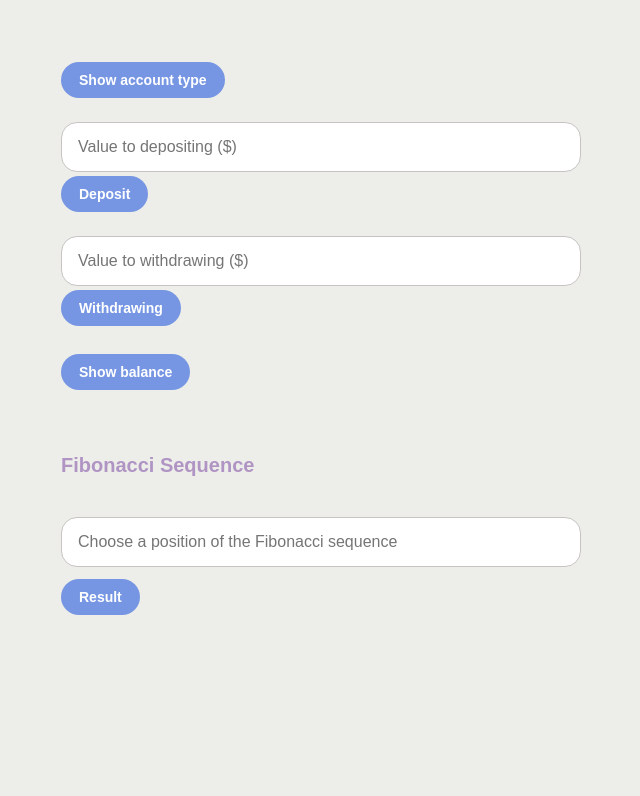
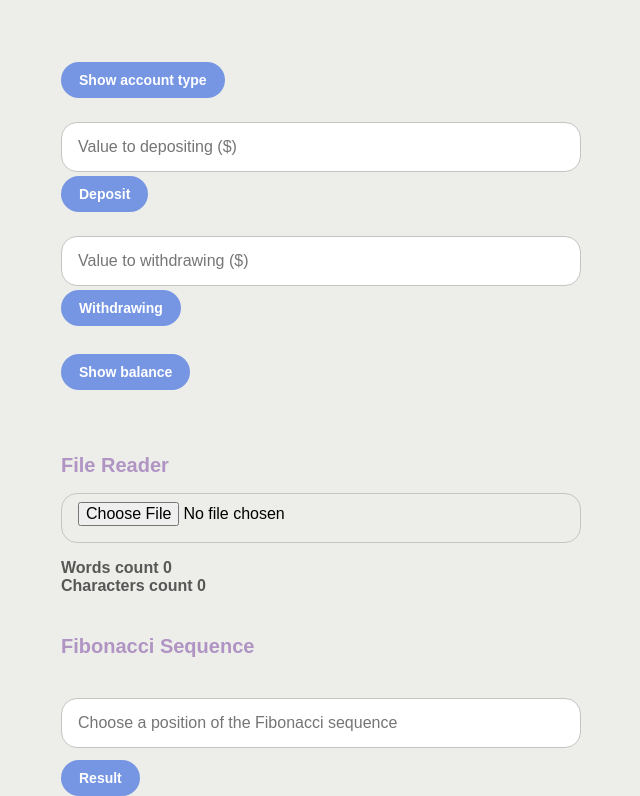
Before and after one commit to Augusto-DF/seletiveProcess, a React app: page / in a window 1280 px wide. Shown: the part 1705-2501 px from the top of the page, without its empty margins (319-959 px from the left). Before the commit the page ends 2320 px from the top, so only its background shows below. Built offline with nearby package versions, Linux system fonts and the light colour scheme.

Commit message:
feat: Add FileReaderComponent

```diff
--- a/package.json
+++ b/package.json
@@ -25,6 +25,7 @@
     "babel-loader": "^9.1.0",
     "css-loader": "^6.7.1",
     "file-loader": "^6.2.0",
+    "raw-loader": "^4.0.2",
     "style-loader": "^3.3.1",
     "webpack": "^5.74.0",
     "webpack-cli": "^4.10.0",
--- a/src/App.jsx
+++ b/src/App.jsx
@@ -7,6 +7,7 @@ import Factorial from "./components/Factorial";
 import Palindrome from "./components/Palindrome";
 import Fibonacci from "./components/Fibonacci";
 import Stack from "./components/Stack";
+import FileReader from "./components/File-reader";
 
 const App = () => {
   return (
@@ -21,6 +22,8 @@ const App = () => {
       <Stack />
       <TitleSection label="Bank Accounts" />
       <BankAccounts />
+      <TitleSection label="File Reader" />
+      <FileReader />
       <TitleSection label="Fibonacci Sequence" />
       <Fibonacci />
     </Container>
--- /dev/null
+++ b/src/components/File-reader/index.jsx
@@ -0,0 +1,57 @@
+import React, { useEffect, useState } from "react";
+import Input from "../Form/Input";
+import { Container } from "./styles";
+
+const FileReaderComponent = () => {
+  const [fileState, setFileState] = useState({
+    length: 0,
+    totalOfWords: 0,
+    totalOfCharacters: 0,
+  });
+
+  function readFile(event) {
+    const {
+      target: { files },
+    } = event;
+
+    const reader = new FileReader();
+    reader.readAsText(files[0]);
+
+    console.log("files[0]", files[0]);
+
+    reader.onloadend = () => {
+      setFileState((prevState) => ({
+        ...prevState,
+        fileName: files[0].name,
+        fileContant: reader.result,
+        length: files[0].size,
+      }));
+    };
+  }
+
+  useEffect(() => {
+    if (fileState.length) {
+      const { fileContant: contant } = fileState;
+      const numOfWords = contant.split(" ").length;
+      const numOfCharacters = contant.replace(/[^a-zA-Z0-9]/g, "").length;
+      setFileState((prevState) => ({
+        ...prevState,
+        length: 0,
+        totalOfWords: numOfWords || 0,
+        totalOfCharacters: numOfCharacters || 0,
+      }));
+    }
+  }, [fileState]);
+
+  return (
+    <Container>
+      <Input type="file" accept=".txt" onChange={readFile} />
+      <Container>
+        <span>Words count {fileState.totalOfWords}</span>
+        <span>Characters count {fileState.totalOfCharacters}</span>
+      </Container>
+    </Container>
+  );
+};
+
+export default FileReaderComponent;
--- /dev/null
+++ b/src/components/File-reader/styles.js
@@ -0,0 +1,7 @@
+import styled from "styled-components";
+
+export const Container = styled.div`
+  margin-top: 16px;
+  font-family: Arial, Helvetica, sans-serif;
+  font-weight: bold;
+`;
--- a/src/components/Form/Input/index.jsx
+++ b/src/components/Form/Input/index.jsx
@@ -8,6 +8,7 @@ const Input = ({
   onChange,
   errorMessage = null,
   value = undefined,
+  accept,
 }) => {
   return type === "text-area" ? (
     <InputContainer>
@@ -31,6 +32,7 @@ const Input = ({
         onChange={onChange}
         hasError={!!errorMessage}
         value={value ?? value}
+        accept={accept}
       />
       {errorMessage && <Error>{errorMessage}</Error>}
     </InputContainer>
--- a/webpack.config.js
+++ b/webpack.config.js
@@ -22,6 +22,17 @@ module.exports = {
         use: ["file-loader"],
       },
       {
+        test: /\.txt$/i,
+        use: [
+          {
+            loader: "raw-loader",
+            options: {
+              esModule: false,
+            },
+          },
+        ],
+      },
+      {
         test: /\.svg$/,
         use: [
           {
```
Also changed, not shown: 1 other file (tests, documents, lock files or other folders).
